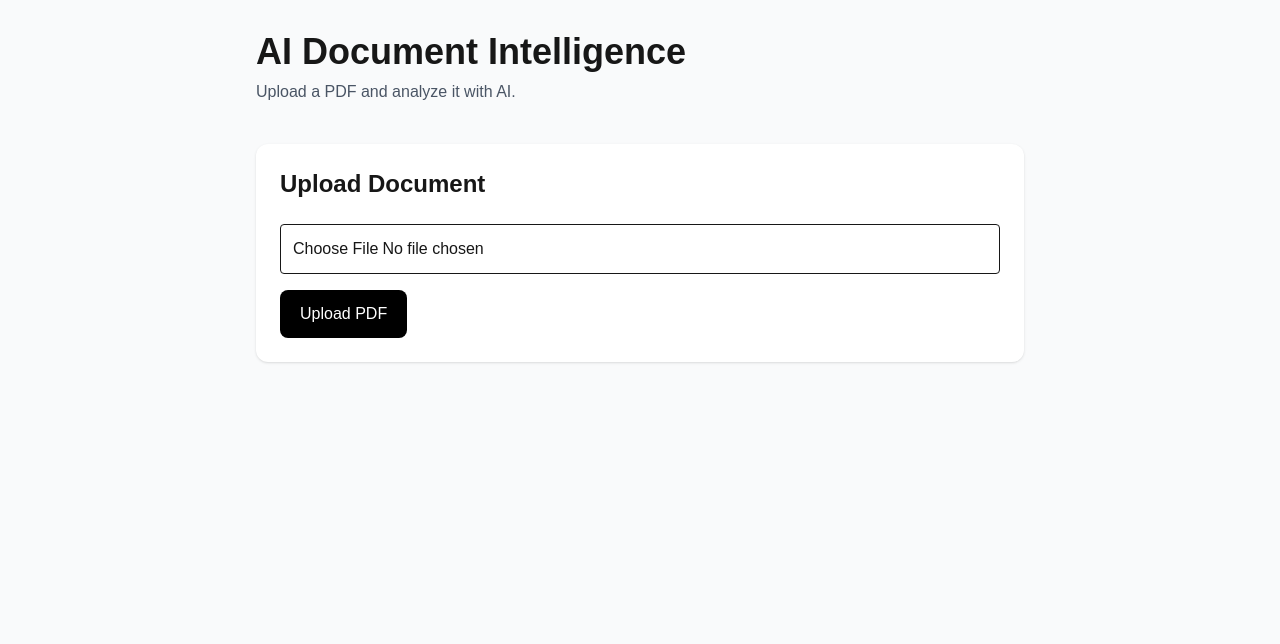
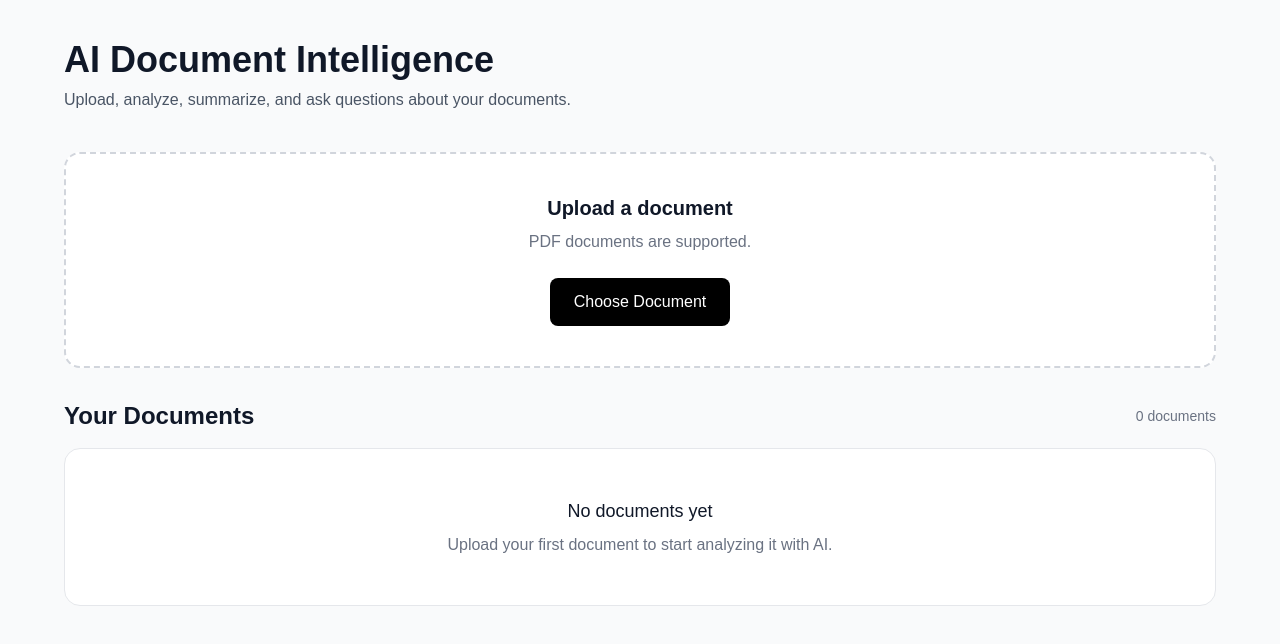
Before and after one commit to pooja28-ship-it/AIdocument, a Next.js app in the folder frontend/: page / in a window 1280 px wide. Shown: the top 644 px of the page. Built offline with nearby package versions, Linux system fonts and the light colour scheme.

Commit message:
Fix client component directive

```diff
--- a/frontend/app/page.tsx
+++ b/frontend/app/page.tsx
@@ -1,87 +1,66 @@
-import { getToken } from "@/lib/auth";
 "use client";
 
+import { getToken } from "@/lib/auth";
 import { useState } from "react";
 
 export default function Home() {
-  const [file, setFile] = useState<File | null>(null);
-  const [message, setMessage] = useState("");
+  return (
+    <main className="min-h-screen bg-gray-50 px-6 py-10">
+      <div className="mx-auto max-w-6xl">
+        {/* Header */}
+        <header className="mb-10">
+          <h1 className="text-4xl font-bold text-gray-900">
+            AI Document Intelligence
+          </h1>
 
-  async function uploadDocument() {
-    if (!file) {
-      setMessage("Please select a PDF first.");
-      return;
-    }
+          <p className="mt-2 text-gray-600">
+            Upload, analyze, summarize, and ask questions about your documents.
+          </p>
+        </header>
 
-    const formData = new FormData();
-    formData.append("file", file);
+        {/* Upload section */}
+        <section className="mb-8 rounded-2xl border-2 border-dashed border-gray-300 bg-white p-10 text-center">
+          <div className="mx-auto max-w-xl">
+            <h2 className="text-xl font-semibold text-gray-900">
+              Upload a document
+            </h2>
 
-    try {
-      setMessage("Uploading...");
+            <p className="mt-2 text-gray-500">
+              PDF documents are supported.
+            </p>
 
-      const token = getToken();
+            <button
+              type="button"
+              className="mt-6 rounded-lg bg-black px-6 py-3 font-medium text-white transition hover:bg-gray-800"
+            >
+              Choose Document
+            </button>
+          </div>
+        </section>
 
-      const response = await fetch(
-        `${process.env.NEXT_PUBLIC_API_URL}/documents/upload`,
-        {
-          method: "POST",
-          headers: {
-            Authorization: `Bearer ${token}`,
-          },
-          body: formData,
-        }
-);
+        {/* Documents */}
+        <section>
+          <div className="mb-4 flex items-center justify-between">
+            <h2 className="text-2xl font-semibold text-gray-900">
+              Your Documents
+            </h2>
 
-      if (!response.ok) {
-        throw new Error("Upload failed");
-      }
+            <span className="text-sm text-gray-500">
+              0 documents
+            </span>
+          </div>
 
-      const data = await response.json();
+          {/* Empty state */}
+          <div className="rounded-2xl border border-gray-200 bg-white p-12 text-center">
+            <h3 className="text-lg font-medium text-gray-900">
+              No documents yet
+            </h3>
 
-      setMessage(`Uploaded: ${data.filename}`);
-    } catch (error) {
-      setMessage("Upload failed.");
-    }
-  }
-
-  return (
-    <main className="min-h-screen bg-gray-50 p-8">
-      <div className="mx-auto max-w-3xl">
-        <h1 className="text-4xl font-bold">
-          AI Document Intelligence
-        </h1>
-
-        <p className="mt-2 text-gray-600">
-          Upload a PDF and analyze it with AI.
-        </p>
-
-        <div className="mt-10 rounded-xl bg-white p-6 shadow">
-          <h2 className="text-2xl font-semibold">
-            Upload Document
-          </h2>
-
-          <input
-            className="mt-6 block w-full rounded border p-3"
-            type="file"
-            accept="application/pdf"
-            onChange={(event) => {
-              setFile(event.target.files?.[0] ?? null);
-            }}
-          />
-
-          <button
-            onClick={uploadDocument}
-            className="mt-4 rounded-lg bg-black px-5 py-3 text-white hover:bg-gray-800"
-          >
-            Upload PDF
-          </button>
-
-          {message && (
-            <p className="mt-4 text-gray-700">
-              {message}
+            <p className="mt-2 text-gray-500">
+              Upload your first document to start analyzing it with AI.
             </p>
-          )}
-        </div>
+          </div>
+        </section>
       </div>
     </main>
   );
```
